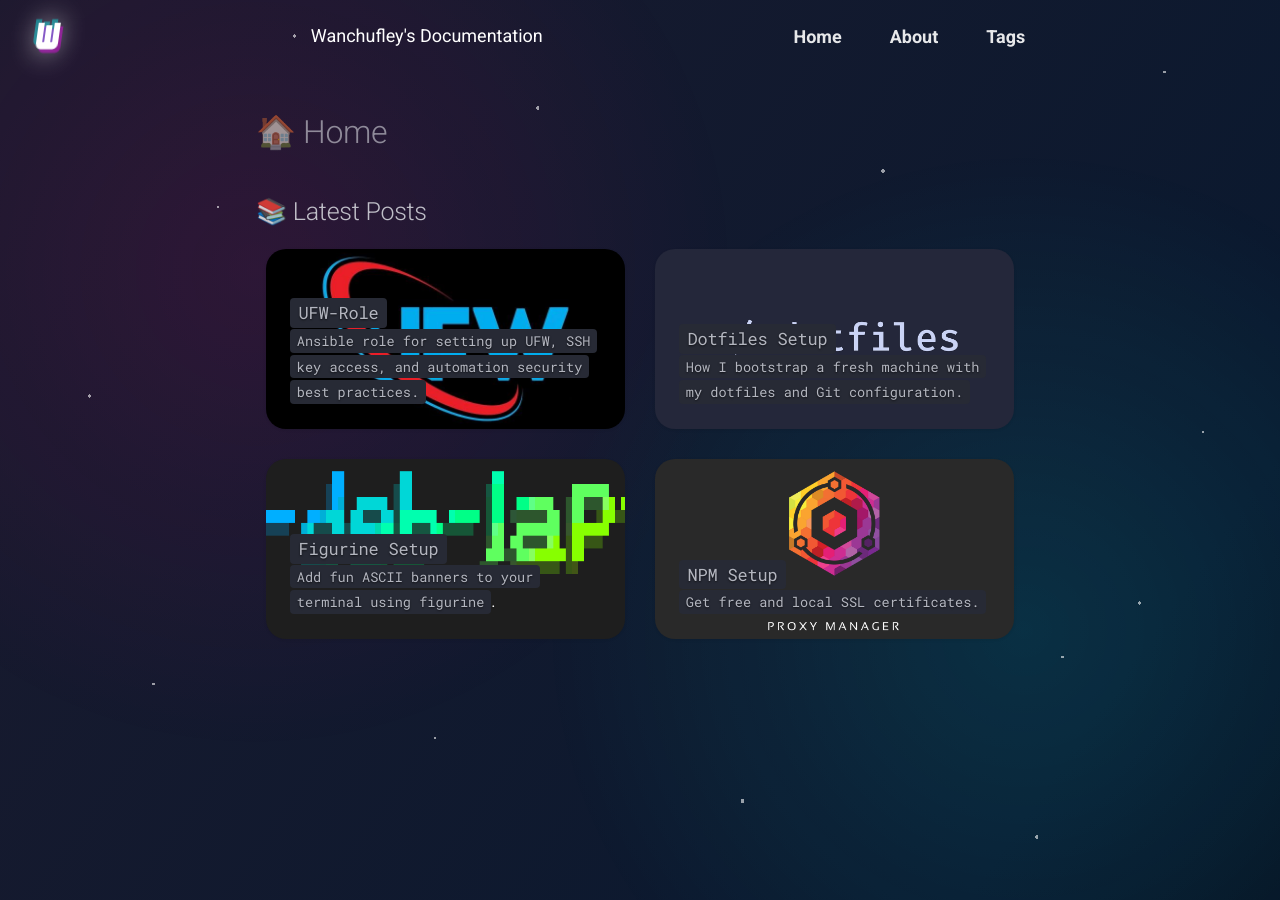
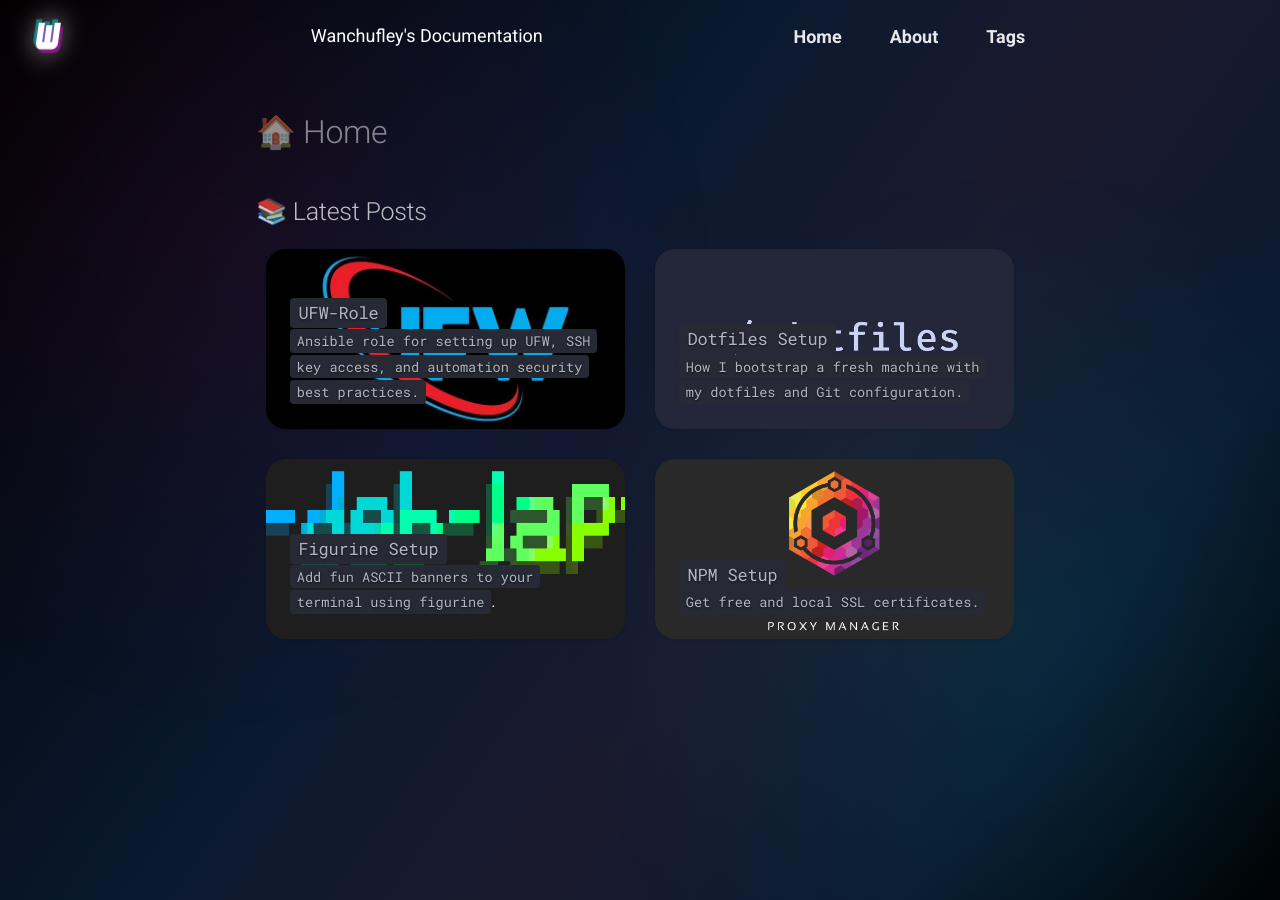
Before and after one commit to Wanchufley/mkdocs-blog, an MkDocs documentation site: the page built from docs/index.md, in a window 1280 px wide. Built offline with MkDocs 1.6.1 and Material for MkDocs 9.7.7, drawn with Linux system fonts in a browser that asks for light colours.

Commit message:
Fix background continuity on longer pages

```diff
--- a/docs/stylesheets/cards.css
+++ b/docs/stylesheets/cards.css
@@ -230,9 +230,8 @@
   100% { background-position: 0% 50%; }
 }
 
-body {
-  margin: 0;
-  min-height: 100vh;
+html {
+  min-height: 100%;
   background: linear-gradient(
     125deg,
     #000000,
@@ -241,49 +240,38 @@
     #0a192f 80%,
     #000000
   );
-  background-size: 400% 400%;
-  animation: nebula 15s ease infinite;
+  background-attachment: fixed;
+}
+
+body {
+  margin: 0;
+  min-height: 100vh;
+  background: transparent;
   position: relative;
   overflow-x: hidden;
 }
 
 /* Stars Effect */
-@keyframes twinkle {
-  0%, 100% { opacity: 0.2; }
-  50% { opacity: 0.9; }
-}
-
-body::after {
+body::before {
   content: "";
   position: fixed;
   top: 0;
   left: 0;
   width: 100%;
   height: 100%;
+  pointer-events: none;
   background-image:
-    radial-gradient(1.2px 1.2px at 17% 23%, white 100%, transparent),
-    radial-gradient(1.8px 1.8px at 42% 12%, white 100%, transparent),
-    radial-gradient(1.1px 1.1px at 73% 31%, white 100%, transparent),
-    radial-gradient(2px 2px at 28% 56%, white 100%, transparent),
-    radial-gradient(1.4px 1.4px at 63% 41%, white 100%, transparent),
-    radial-gradient(1.6px 1.6px at 89% 67%, white 100%, transparent),
-    radial-gradient(1.3px 1.3px at 34% 82%, white 100%, transparent),
-    radial-gradient(1.7px 1.7px at 81% 93%, white 100%, transparent),
-    radial-gradient(1.5px 1.5px at 12% 76%, white 100%, transparent),
-    radial-gradient(1.9px 1.9px at 58% 89%, white 100%, transparent),
-    radial-gradient(1.2px 1.2px at 94% 48%, white 100%, transparent),
-    radial-gradient(1.6px 1.6px at 7% 44%, white 100%, transparent),
-    radial-gradient(1.3px 1.3px at 48% 62%, white 100%, transparent),
-    radial-gradient(1.8px 1.8px at 69% 19%, white 100%, transparent),
-    radial-gradient(1.4px 1.4px at 91% 8%, white 100%, transparent),
-    radial-gradient(1.7px 1.7px at 23% 4%, white 100%, transparent),
-    radial-gradient(1.5px 1.5px at 83% 73%, white 100%, transparent);
-  background-size: 100% 100%;
-  background-repeat: no-repeat;
-  opacity: 0.4;
-  animation: twinkle 8s infinite;
-  pointer-events: none;
+    radial-gradient(1.5px 1.5px at 50% 50%, rgba(255, 255, 255, 0.15) 100%, transparent),
+    radial-gradient(2px 2px at 25% 25%, rgba(255, 255, 255, 0.2) 100%, transparent),
+    radial-gradient(1.2px 1.2px at 75% 75%, rgba(255, 255, 255, 0.15) 100%, transparent);
+  background-size: 100px 100px, 120px 120px, 80px 80px;
+  animation: twinkle 8s ease-in-out infinite;
   z-index: -1;
+}
+
+@keyframes twinkle {
+  0%, 100% { opacity: 0.3; }
+  50% { opacity: 0.8; }
 }
 
 /* Nebula Glow */
```
